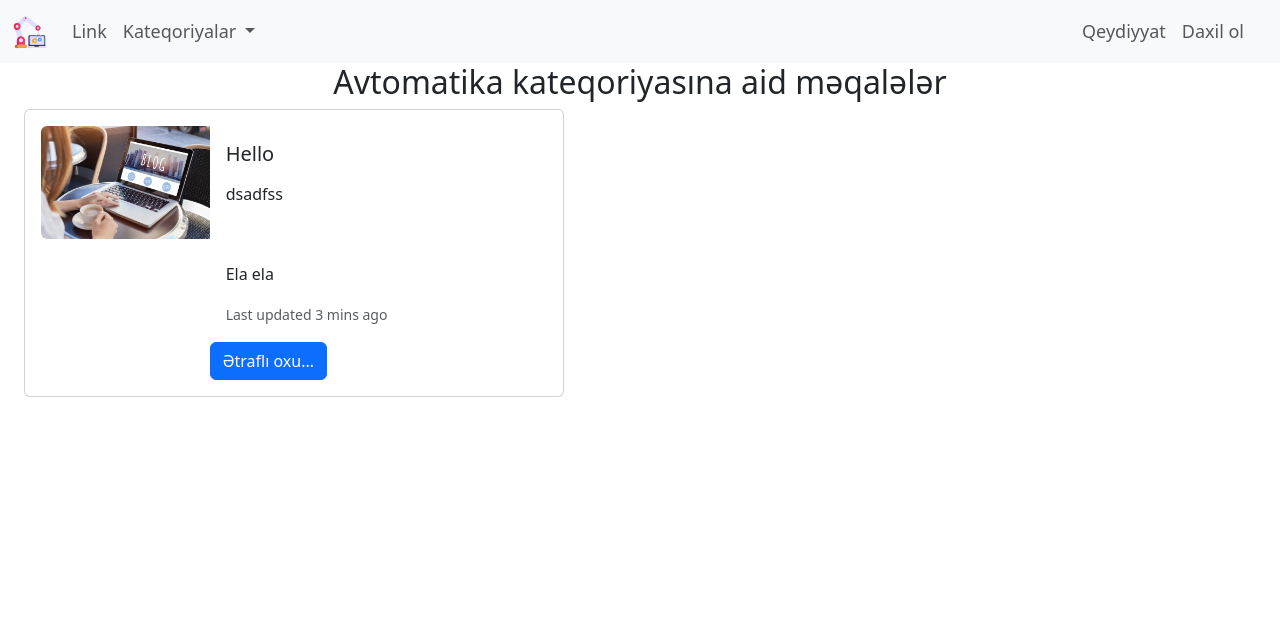
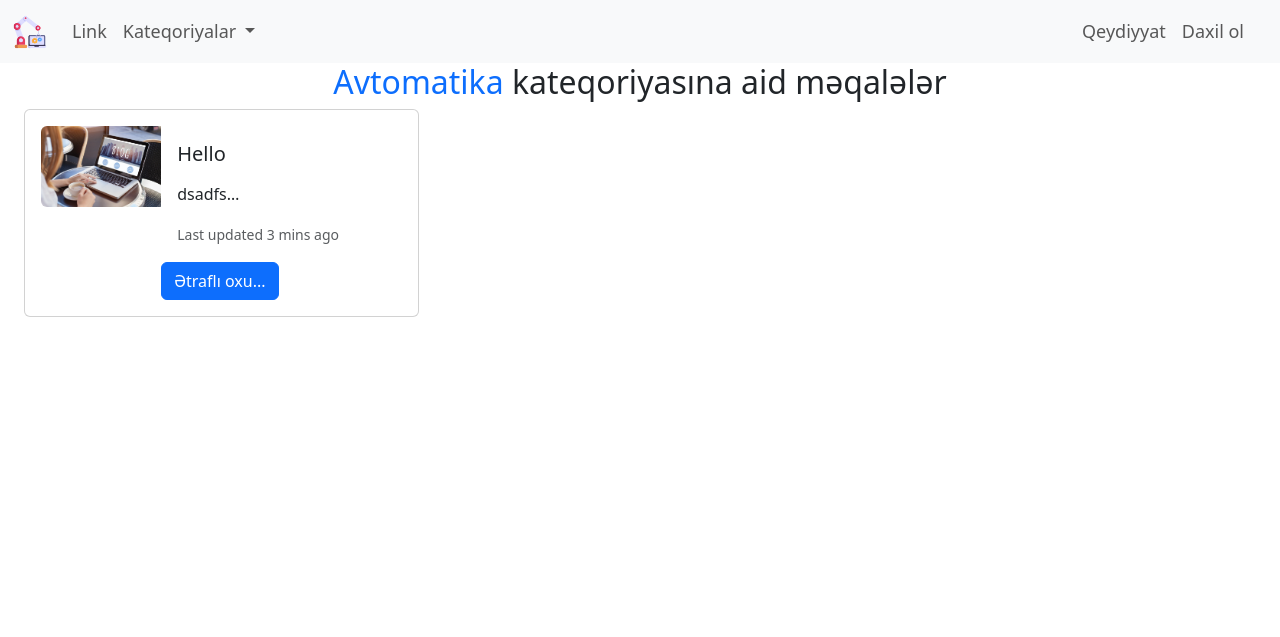
Before and after one commit to SahibFarhadov/x-lab, a Django app: a page that uses xlab_container/blog/templates/blog/kateqoriyaya_get.html in a window 1280 px wide. Shown: the top 637 px of the page. Run offline with Django 4.2, Linux system fonts and the light colour scheme; data comes from the database, SQL or seed files in the repository; both versions use the stored data as it was after the commit; some libraries are stand-ins or nearby versions.

Commit message:
Kateqoriya sehifesinde deyisiklik edildi.

```diff
--- a/xlab_container/blog/templates/blog/kateqoriyaya_get.html
+++ b/xlab_container/blog/templates/blog/kateqoriyaya_get.html
@@ -6,12 +6,14 @@
     <div class="container-fluid">
         <div class="row">
             <div class="col text-center">
-                <h2>{{secilen_kateqoriya}} kateqoriyasına aid məqalələr</h2>
+                <h2 class="h2"><span class="text-primary">{{secilen_kateqoriya}}</span> kateqoriyasına aid məqalələr</h2>
             </div>
         </div>
+        <div class="row">
             {% if yazilar %}
                 {% for yazi in  yazilar%}
-                <div class="card mb-3 p-3" style="max-width: 540px;">
+                <div class="col-md-6 col-lg-6 col-xl-4 col-xxl-4">
+                    <div class="card mb-3 p-3 w-100">
                         <div class="row g-0">
                         <div class="col-md-4">
                             <a href="{%url 'yazini_tap' yazi.blog_slug%}" target="_blank" rel="noopener noreferrer">
@@ -22,11 +24,12 @@
                             <div class="card-body">
                             <h5 class="card-title">{{yazi.basliq}}</h5>
                             <p class="card-text">
-                            {{yazi.kontent|truncatechars:40|safe}}
+                                {{yazi.kontent|truncatechars:10|safe}}
                             </p>
                             <p class="card-text"><small class="text-body-secondary">Last updated 3 mins ago</small></p>
                             </div>
                             <a href="{%url 'yazini_tap' yazi.blog_slug%}" target="_blank" rel="noopener noreferrer" class="btn btn-primary">Ətraflı oxu...</a>
+                        </div>
                         </div>
                     </div>
                 </div>
@@ -35,4 +38,5 @@
                     <div class="alert alert-warning">Bu kateqoriyaya aid məqalə yoxdur.</div>
             {% endif %}
         </div>
+    </div>
 {% endblock %}
```
Also changed, not shown: xlab_container/db.sqlite3. Lines whose indentation alone changed are shown as unchanged.
